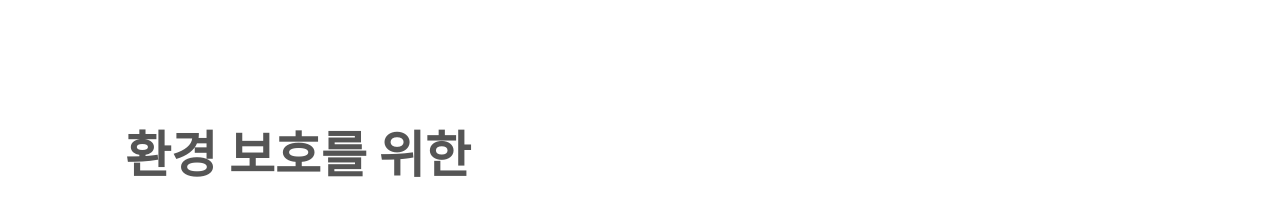
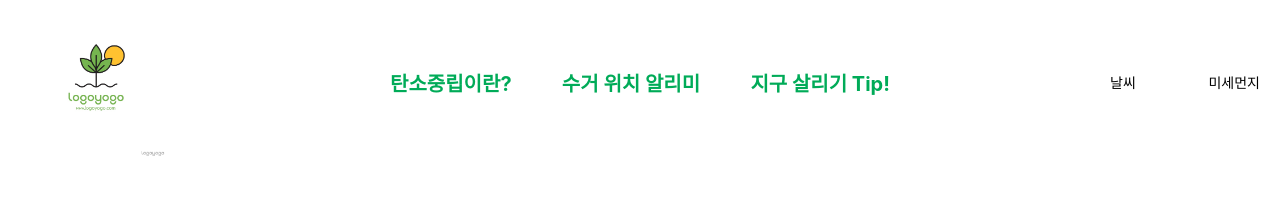
Before and after one commit to hanna0115/gwanakgu-chorogi, a React (Create React App) app in the folder chorogi/: page / in a window 1280 px wide. Shown: the top 199 px of the page. Built offline with nearby package versions, Linux system fonts and the light colour scheme.

Commit message:
✨ HomePage 컴포넌트 추가

```diff
--- a/chorogi/src/App.js
+++ b/chorogi/src/App.js
@@ -1,12 +1,13 @@
 import { BrowserRouter } from 'react-router-dom';
 import './App.css';
+import Nav from './component/Nav';
 import HomePage from './component/HomePage';
-import Nav from './component/Nav';
 
 function App() {
   return (
     <BrowserRouter>
       <div className="App">
+        <Nav/>
         <HomePage/>
       </div>
     </BrowserRouter>
```
